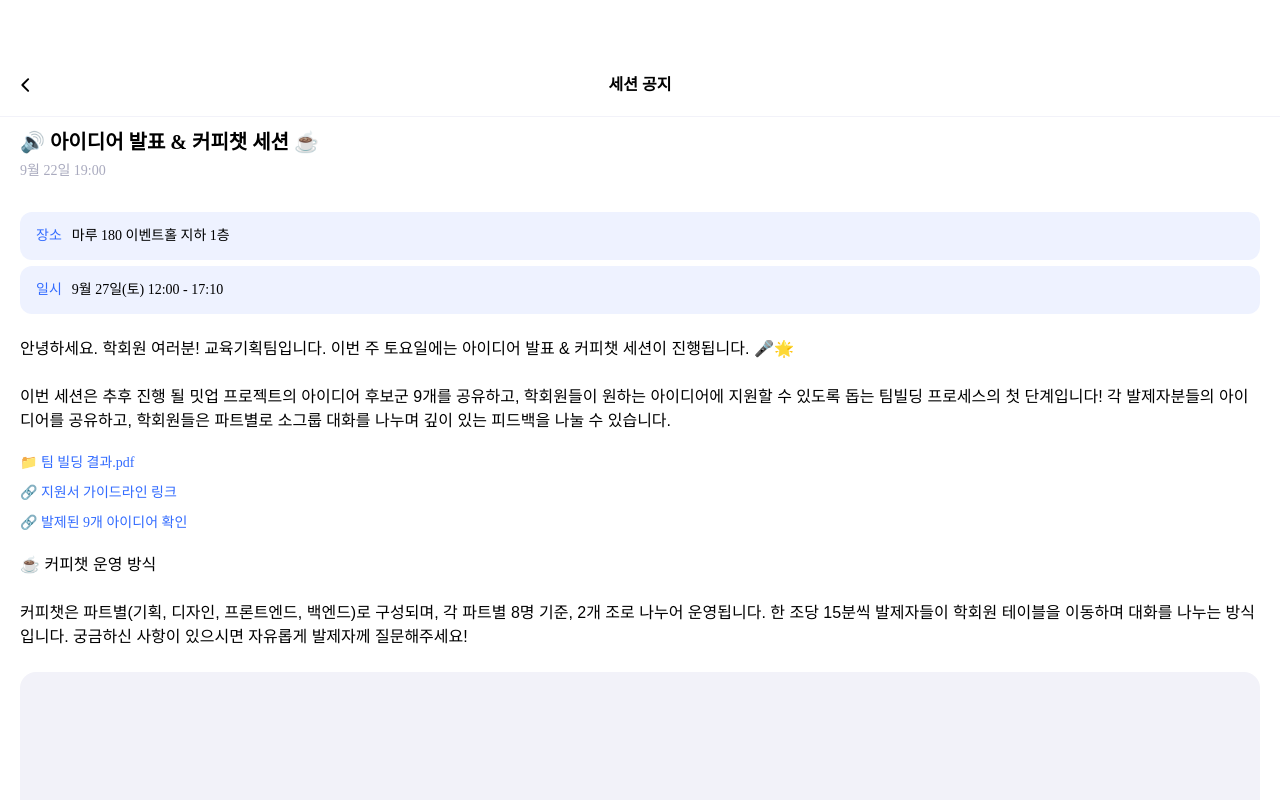
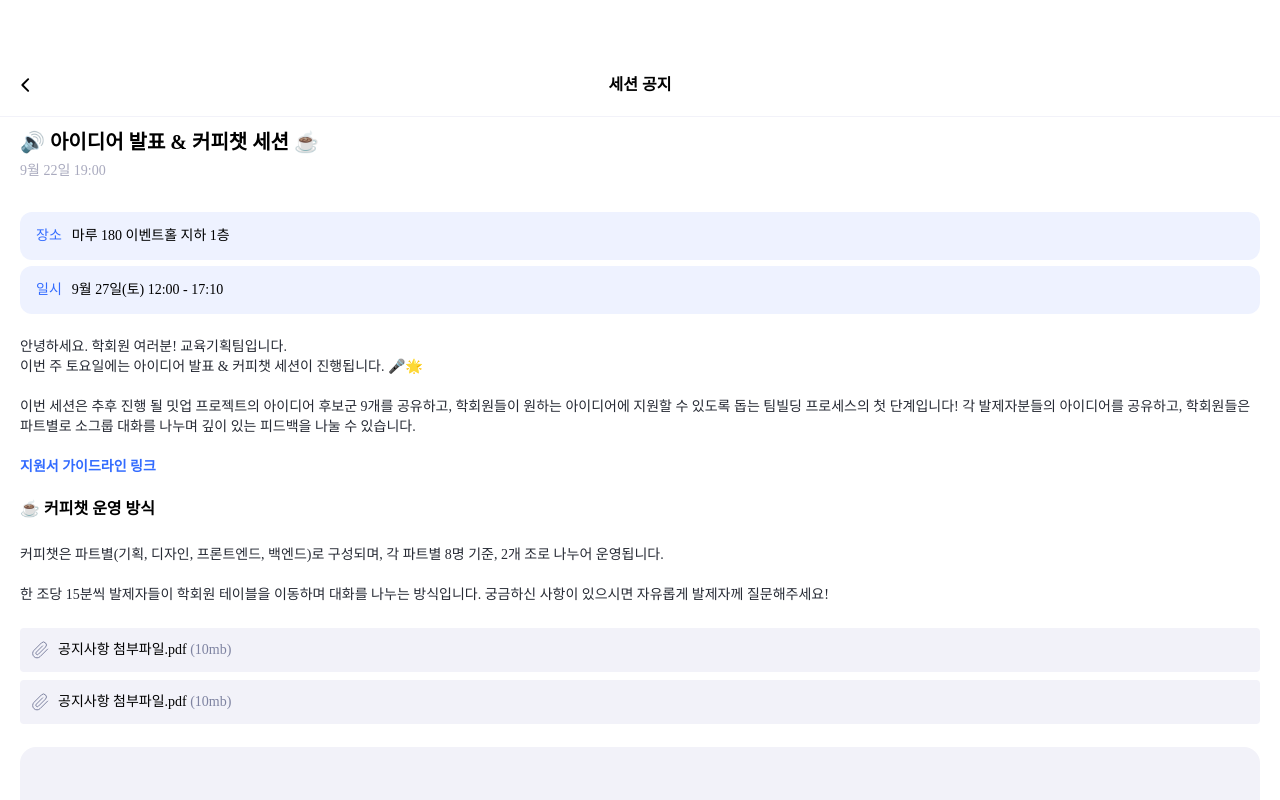
Before and after one commit to Kusitms32th-KuCheck/KuCheck-Front, a Next.js app: page /notice/1 in a window 1280 px wide. Shown: the top 800 px of the page. Built offline with nearby package versions, Linux system fonts and the light colour scheme; a web font is replaced by a local one.

Commit message:
style(#55): notice 디테일 페이지 디자인 수정

```diff
--- a/src/app/(member)/notice/[id]/page.tsx
+++ b/src/app/(member)/notice/[id]/page.tsx
@@ -1,4 +1,5 @@
 import MemberHeader from '@/components/member/common/MemberHeader'
+import { PaperclipIcon } from '@/assets/svgComponents/member'
 
 export default function NoticeDetailPage() {
   return (
@@ -11,6 +12,7 @@ export default function NoticeDetailPage() {
             <p className="heading-sm-semibold">🔊 아이디어 발표 & 커피챗 세션 ☕</p>
             <p className="body-sm-regular text-gray-400">9월 22일 19:00</p>
           </section>
+
           <section className="my-[23px] flex flex-col gap-y-[6px]">
             <div className="bg- bg-primary-50 flex h-[48px] items-center gap-x-[10px] rounded-[12px] pr-[10px] pl-4">
               <p className="body-sm-medium text-primary-500">장소</p>
@@ -21,33 +23,51 @@ export default function NoticeDetailPage() {
               <p className="body-sm-medium">9월 27일(토) 12:00 - 17:10</p>
             </div>
           </section>
-          <p>
-            안녕하세요. 학회원 여러분! 교육기획팀입니다. 이번 주 토요일에는 아이디어 발표 & 커피챗 세션이 진행됩니다.
-            🎤🌟
+
+          <p className="body-sm-regular text-gray-800">
+            안녕하세요. 학회원 여러분! 교육기획팀입니다.
+            <br /> 이번 주 토요일에는 아이디어 발표 & 커피챗 세션이 진행됩니다. 🎤🌟
             <br />
             <br />
             이번 세션은 추후 진행 될 밋업 프로젝트의 아이디어 후보군 9개를 공유하고, 학회원들이 원하는 아이디어에 지원할
             수 있도록 돕는 팀빌딩 프로세스의 첫 단계입니다! 각 발제자분들의 아이디어를 공유하고, 학회원들은 파트별로
             소그룹 대화를 나누며 깊이 있는 피드백을 나눌 수 있습니다.
           </p>
+
           <section className="my-[15px]">
-            <p className="body-sm-medium text-primary-500 py-[5px]">📁 팀 빌딩 결과.pdf</p>
-            <p className="body-sm-medium text-primary-500 py-[5px]">🔗 지원서 가이드라인 링크</p>
-            <p className="body-sm-medium text-primary-500 py-[5px]">🔗 발제된 9개 아이디어 확인</p>
+            <p className="body-sm-semibold text-primary-500 py-[5px]">지원서 가이드라인 링크</p>
           </section>
 
-          <p>
-            ☕ 커피챗 운영 방식
+          <div>
+            <p className="body-lg-semibold">☕ 커피챗 운영 방식</p>
             <br />
-            <br />
-            커피챗은 파트별(기획, 디자인, 프론트엔드, 백엔드)로 구성되며, 각 파트별 8명 기준, 2개 조로 나누어
-            운영됩니다. 한 조당 15분씩 발제자들이 학회원 테이블을 이동하며 대화를 나누는 방식입니다. 궁금하신 사항이
-            있으시면 자유롭게 발제자께 질문해주세요!
-          </p>
-          <div className="mt-[23px] flex flex-col gap-y-2">
+            <p className="body-sm-regular text-gray-800">
+              커피챗은 파트별(기획, 디자인, 프론트엔드, 백엔드)로 구성되며, 각 파트별 8명 기준, 2개 조로 나누어
+              운영됩니다. <br />
+              <br />한 조당 15분씩 발제자들이 학회원 테이블을 이동하며 대화를 나누는 방식입니다. 궁금하신 사항이
+              있으시면 자유롭게 발제자께 질문해주세요!
+            </p>
+          </div>
+
+          <section className="flex flex-col gap-y-2 py-[23px]">
+            <div className="flex items-center gap-x-2 rounded-[4px] bg-gray-100 px-[10px] py-3">
+              <PaperclipIcon width={20} height={20} />
+              <p className="body-sm-regular">
+                공지사항 첨부파일.pdf <span className="text-gray-500">(10mb)</span>
+              </p>
+            </div>
+            <div className="flex items-center gap-x-2 rounded-[4px] bg-gray-100 px-[10px] py-3">
+              <PaperclipIcon width={20} height={20} />
+              <p className="body-sm-regular">
+                공지사항 첨부파일.pdf <span className="text-gray-500">(10mb)</span>
+              </p>
+            </div>
+          </section>
+
+          <section className="flex flex-col gap-y-2">
             <div className="h-[335px] w-full rounded-[16px] bg-gray-100"></div>
             <div className="h-[188px] w-full rounded-[16px] bg-gray-100"></div>
-          </div>
+          </section>
         </div>
       </div>
     </main>
--- /dev/null
+++ b/src/assets/svgComponents/member/PaperclipIcon.tsx
@@ -0,0 +1,4 @@
+import * as React from "react";
+import type { SVGProps } from "react";
+const SvgPaperclipIcon = (props: SVGProps<SVGSVGElement>) => <svg xmlns="http://www.w3.org/2000/svg" width="1em" height="1em" fill="none" viewBox="0 0 20 20" {...props}><path stroke="#7E83A1" strokeLinecap="round" strokeLinejoin="round" d="M17.627 9.086 10.114 16.6a4.375 4.375 0 0 1-6.187-6.187L11.44 2.9a2.917 2.917 0 0 1 4.125 4.125l-7.219 7.218a1.458 1.458 0 0 1-2.062-2.062l6.335-6.335" /></svg>;
+export default SvgPaperclipIcon;
--- a/src/assets/svgComponents/member/index.ts
+++ b/src/assets/svgComponents/member/index.ts
@@ -18,6 +18,7 @@ export { default as KakaoLogoIcon } from './KakaoLogoIcon'
 export { default as LogOutIcon } from './LogOutIcon'
 export { default as NoticeIcon } from './NoticeIcon'
 export { default as NotificationIcon } from './NotificationIcon'
+export { default as PaperclipIcon } from './PaperclipIcon'
 export { default as PenaltyPointIcon } from './PenaltyPointIcon'
 export { default as PlusCircleIcon } from './PlusCircleIcon'
 export { default as ProfileIcon } from './ProfileIcon'
```
Also changed, not shown: public/common/member/paperclip-icon.svg (added).
